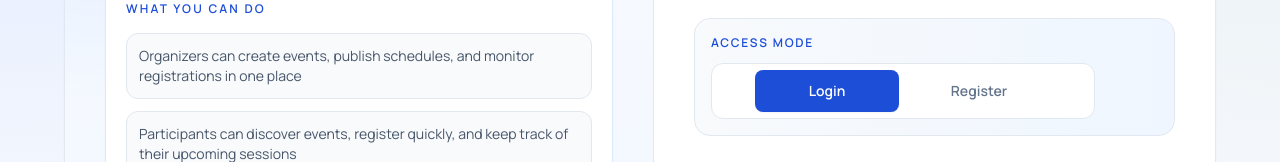
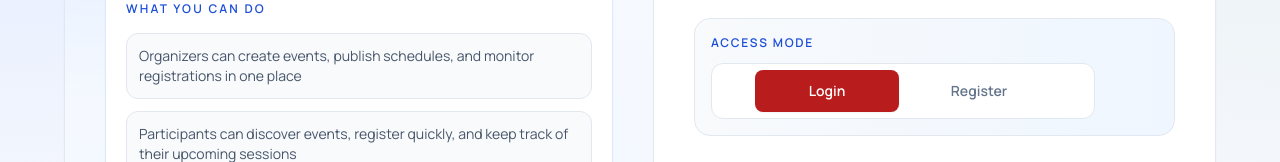
Before and after one commit to yashodalasith/EventIQ, a React (Vite) app in the folder frontend/: page /auth in a window 1280 px wide. Shown: the part 229-391 px from the top of the page. Built offline with nearby package versions, Linux system fonts and the light colour scheme; no server answers.

Commit message:
fdgdfhfhf

```diff
--- a/frontend/src/pages/AuthPage.jsx
+++ b/frontend/src/pages/AuthPage.jsx
@@ -234,7 +234,7 @@ export default function AuthPage() {
                       setErrorItems([]);
                       setInvalidFields([]);
                     }}
-                    className={`flex h-full w-36 items-center justify-center rounded-lg px-3 text-center text-sm font-semibold transition ${mode === "login" ? "bg-blue-700 text-white shadow-sm" : "text-slate-500 hover:bg-slate-50"}`}
+                    className={`flex h-full w-36 items-center justify-center rounded-lg px-3 text-center text-sm font-semibold transition ${mode === "login" ? "bg-red-700 text-white shadow-sm" : "text-slate-500 hover:bg-slate-50"}`}
                   >
                     Login
                   </button>
```
